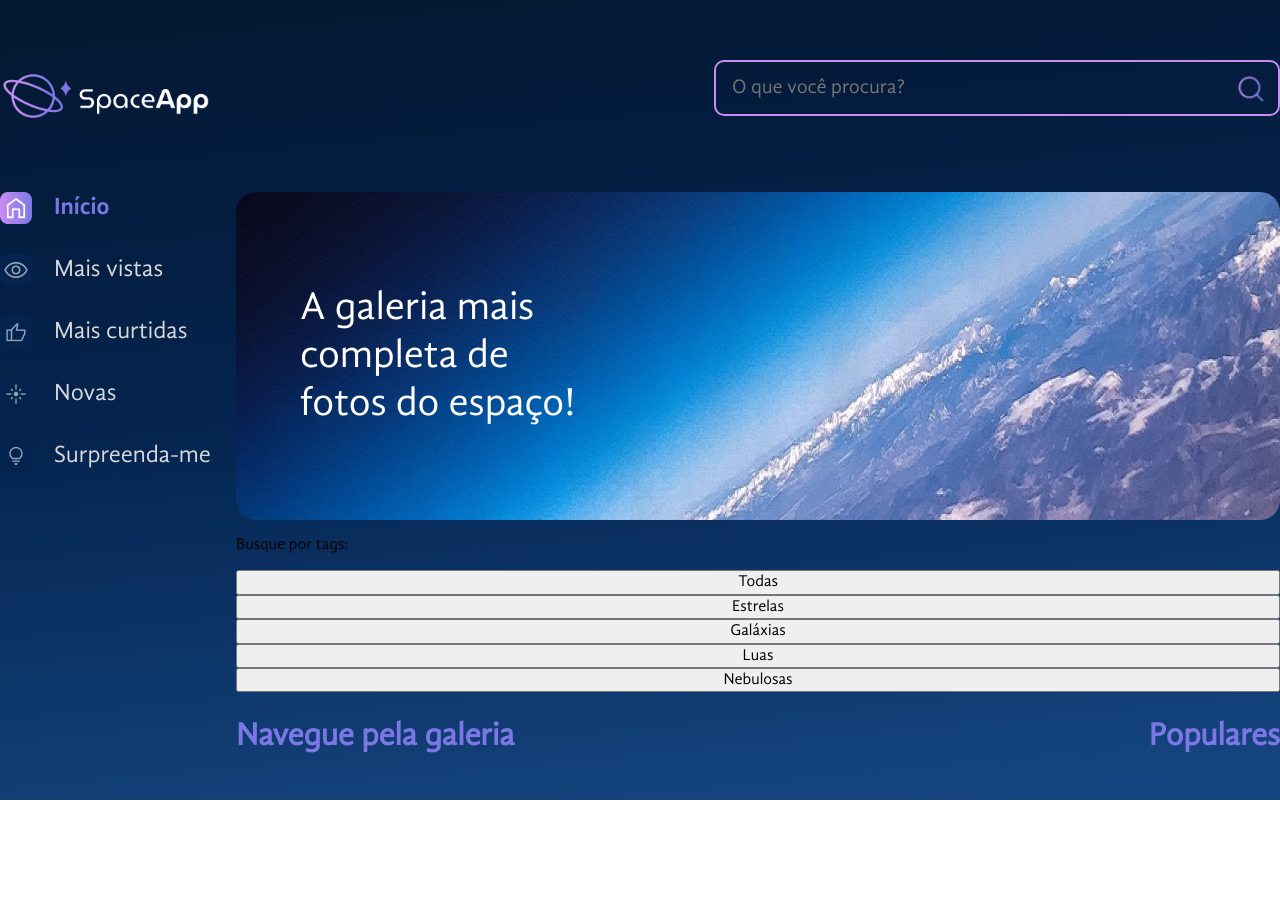
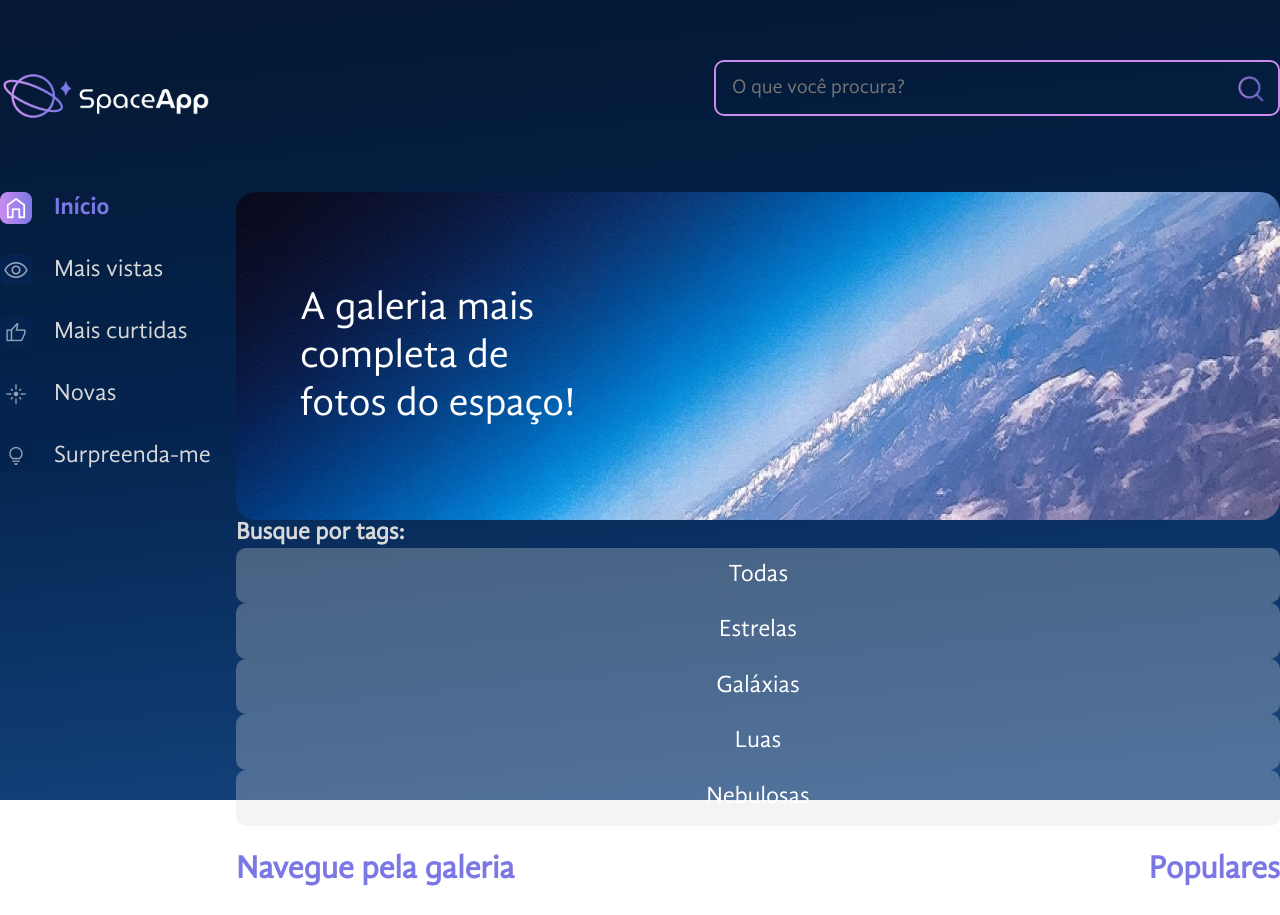
Before and after one commit to grbalmeida/curso-react-estilize-componentes-styled-components-manipule-arquivos-estaticos-alura, a React (Vite) app in the folder space-app/: page / in a window 1280 px wide. Before the commit the page ends 800 px from the top, so only its background shows below. Built offline with nearby package versions, Linux system fonts and the light colour scheme.

Commit message:
Uma tag cheia de estilos

```diff
--- a/space-app/src/componentes/Galeria/Tags/index.jsx
+++ b/space-app/src/componentes/Galeria/Tags/index.jsx
@@ -1,11 +1,35 @@
+import styled from 'styled-components';
+
 import tags from './tags.json';
+
+const TagTitulo = styled.h3`
+    color: #D9D9D9;
+    font-size: 24px;
+    margin: 0;
+`;
+
+const Tag = styled.button`
+    font-size: 24px;
+    color: #FFFFFF;
+    background: rgba(217, 217, 217, 0.3);
+    border-radius: 10px;
+    cursor: pointer;
+    transition: background-color 0.3 ease;
+    padding: 12px;
+    box-sizing: border-box;
+    border: 2px solid transparent;
+
+    &:hover {
+        border-color: #C98CF1;
+    }
+`;
 
 const Tags = () => {
     return (
         <>
-            <p>Busque por tags:</p>
+            <TagTitulo>Busque por tags:</TagTitulo>
             {tags.map(tag => (
-                <button key={tag.id}>{tag.titulo}</button>
+                <Tag key={tag.id}>{tag.titulo}</Tag>
             ))}
         </>
     )
```
